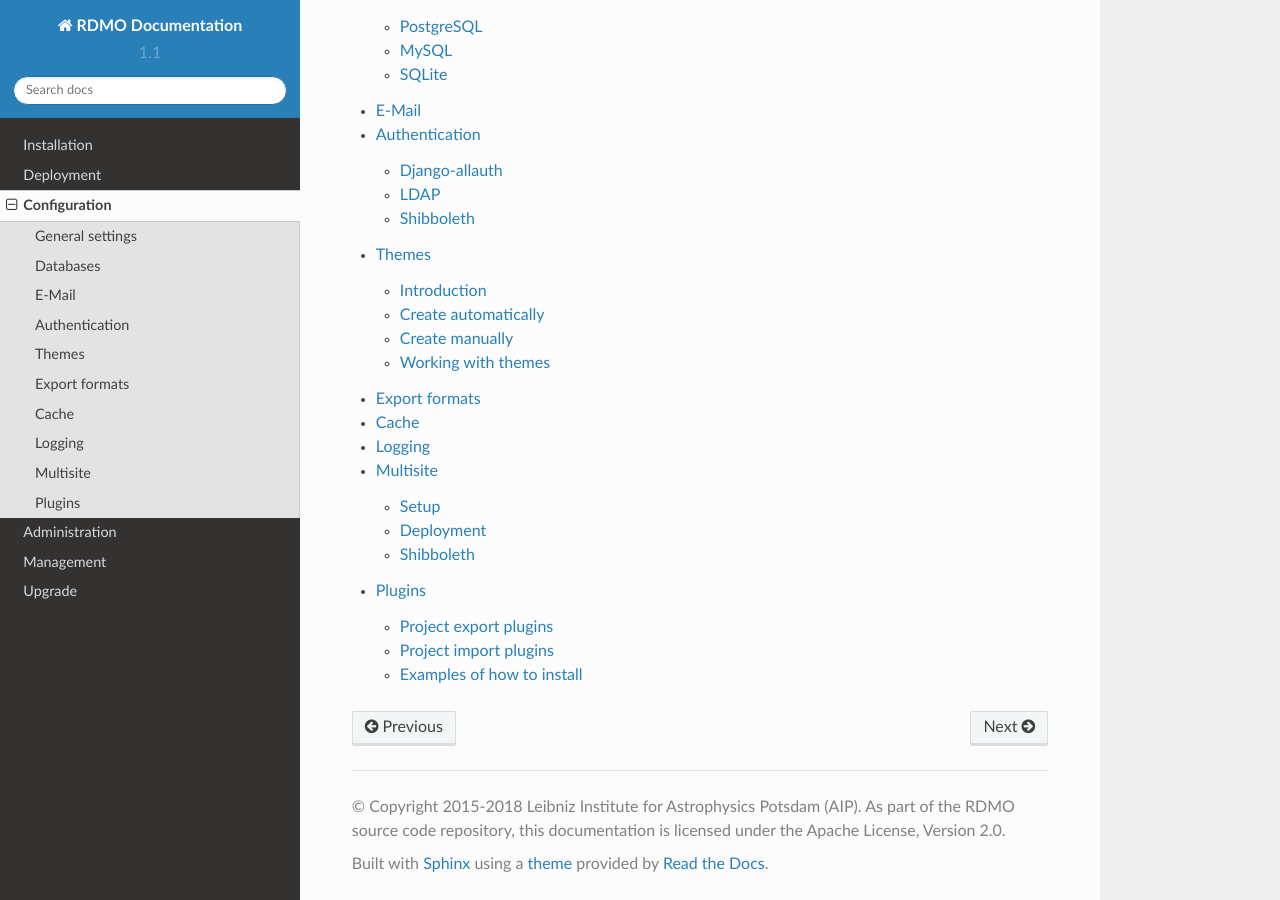
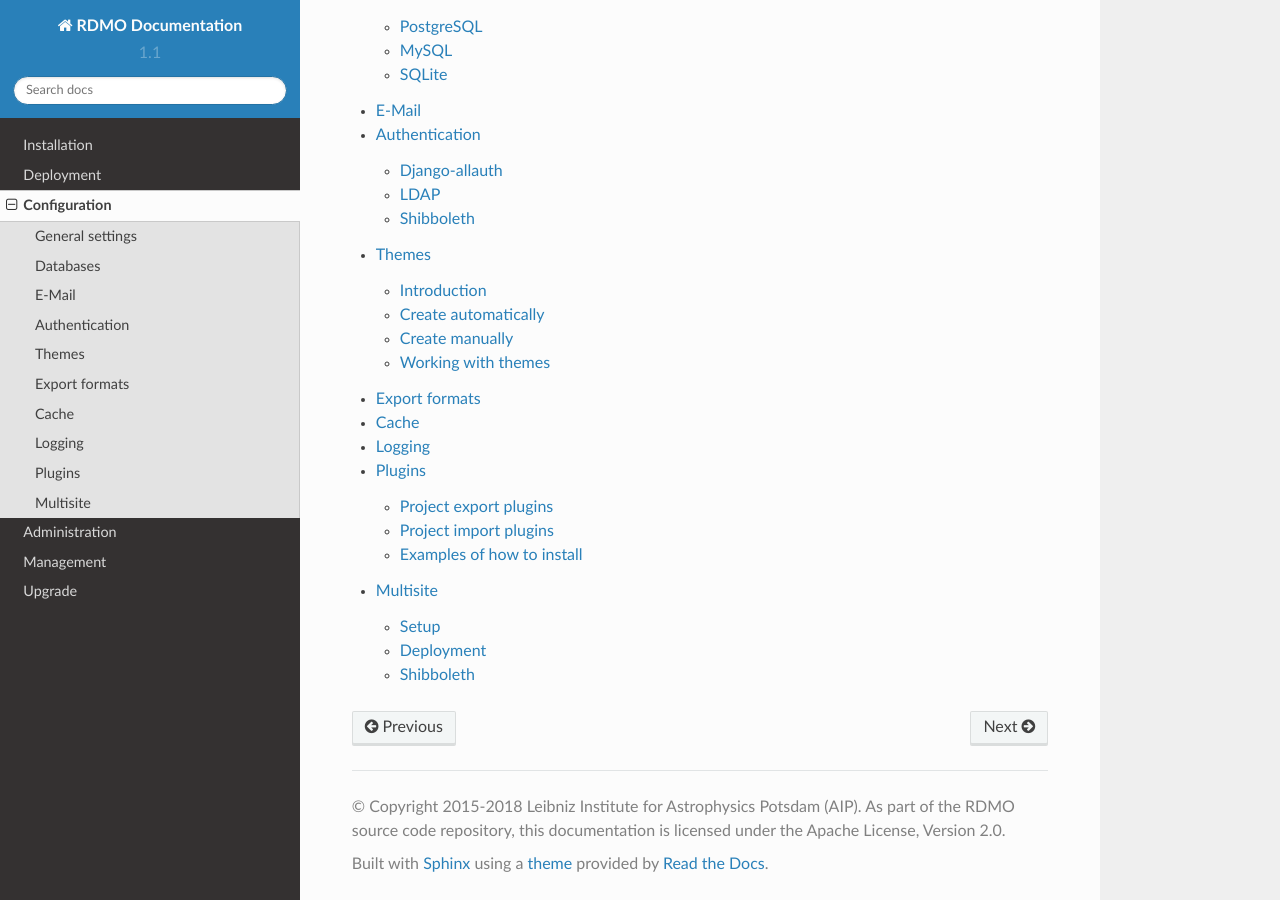
Before and after one commit to rdmorganiser/rdmo-docs, a Sphinx documentation site: the page built from docs/configuration/index.md, in a window 1280 px wide and 900 px high, scrolled down 645 px. Built offline with Sphinx 7.4.7 and the Read the Docs theme 2.0.0, drawn with Linux system fonts in a browser that asks for light colours.

````diff
--- a/docs/configuration/index.md
+++ b/docs/configuration/index.md
@@ -2,8 +2,8 @@
 
 The RDMO application uses the [Django settings](https://docs.djangoproject.com/en/1.10/topics/settings) module for it's configuration. To seperate the base configuration and your local adjustments and secret information (e.g. database connections), RDMO splits the settings into two files:
 
-* `config/settings/base.py`, which is part of the git repository.
-* `config/settings/local.py`, which is ignored by git.
+-	`config/settings/base.py`, which is part of the git repository.
+-	`config/settings/local.py`, which is ignored by git.
 
 As part of the installation `config/settings/local.py` should be created from the template `config/settings/sample.local.py`.
 
@@ -25,6 +25,6 @@ This comprises [general settings](../configuration/general.html), [database conn
    export-formats
    cache
    logging
+   plugins
    multisite
-   plugins
 ```
````
